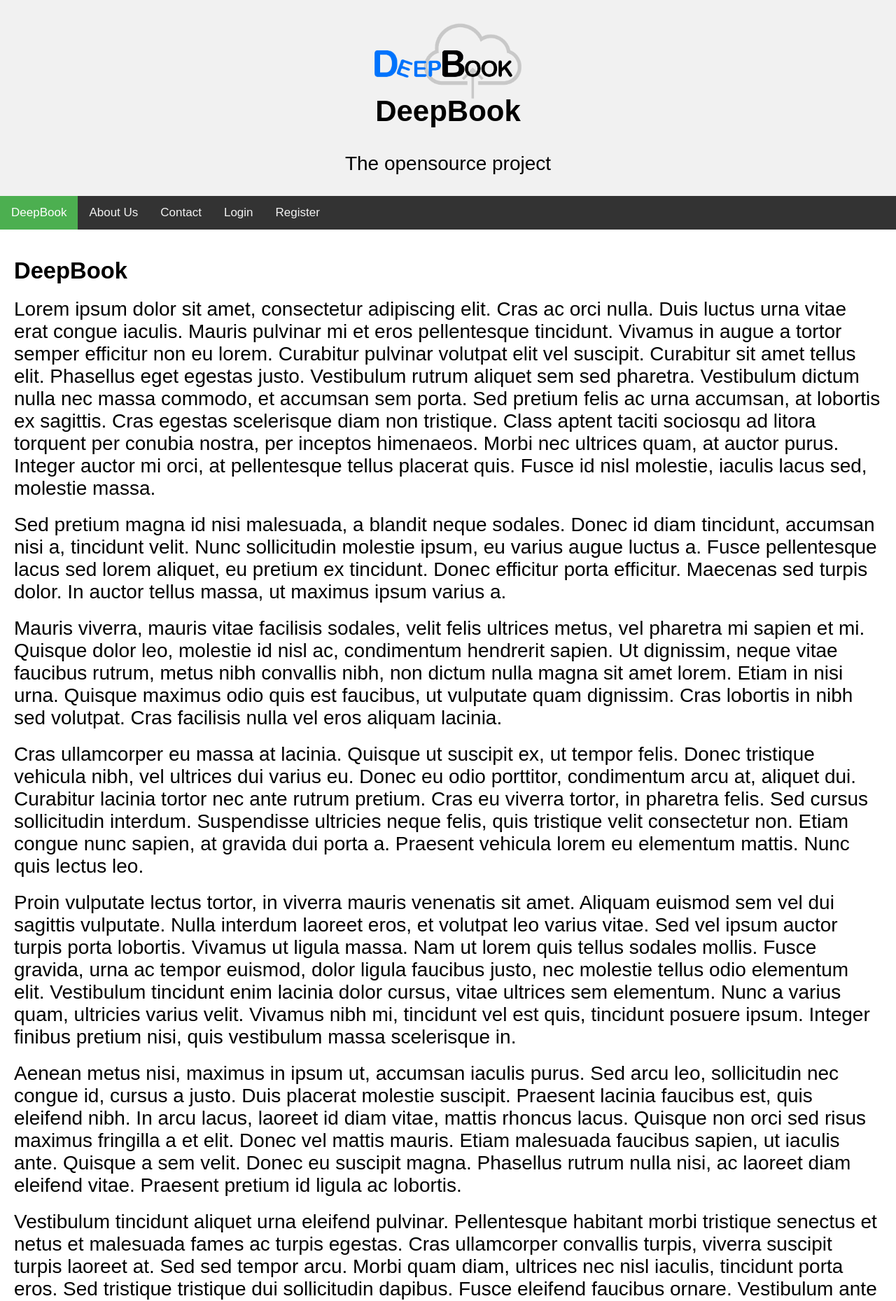
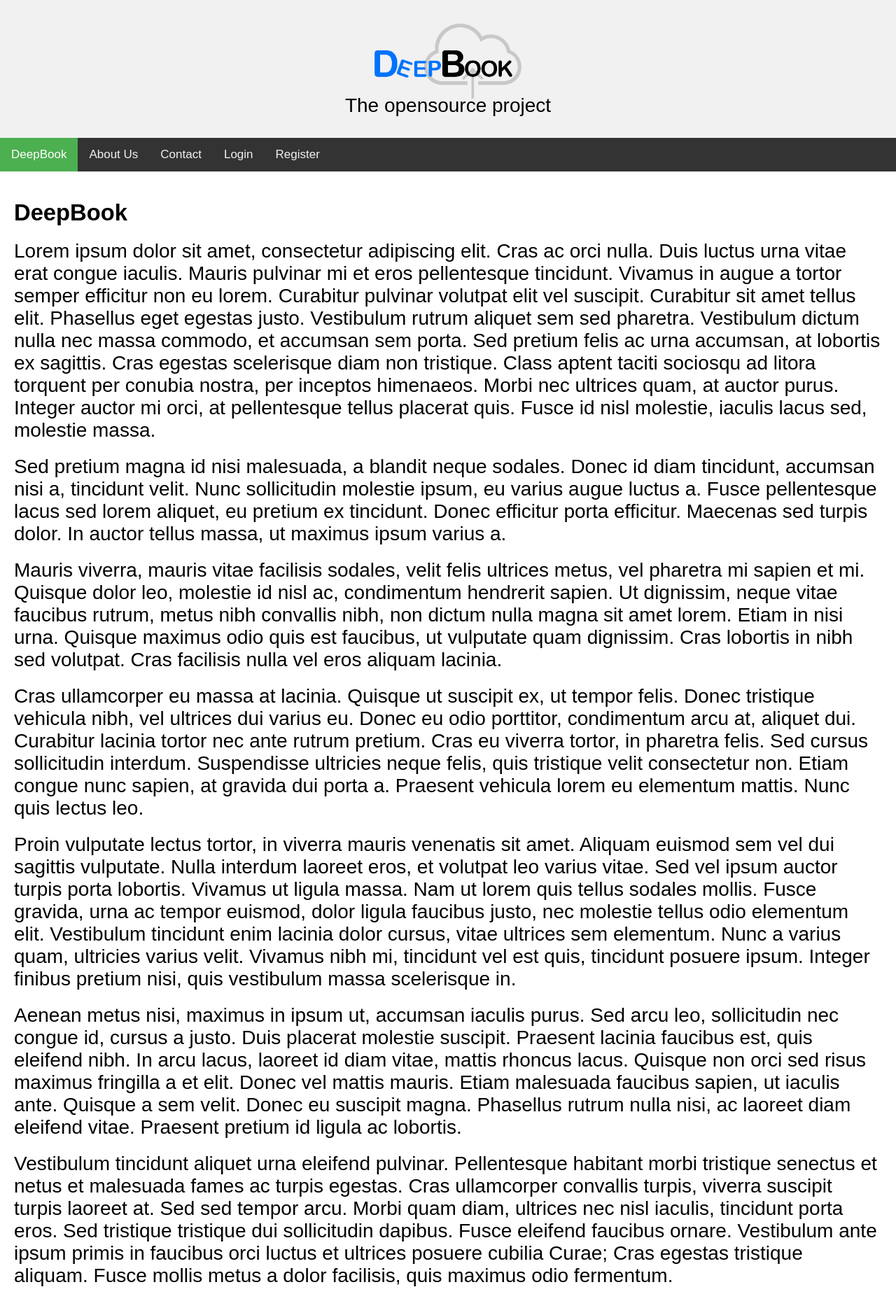
Before and after one commit to Dexter4002/DeepBook, a PHP site: page /index.html in a window 1280 px wide. Shown: the top 1859 px of the page at 70% size. Run offline with PHP 8.4, Linux system fonts and the light colour scheme.

Commit message:
Removal text from logo

```diff
--- a/styl1.css
+++ b/styl1.css
@@ -118,7 +118,10 @@ input:focus:-ms-input-placeholder {
     padding-top: 100px;
 }
 
-.header h2,
+.header h2 {
+    display: none;
+}
+
 p {
     margin-top: 35px;
     margin-bottom: 0;
```
